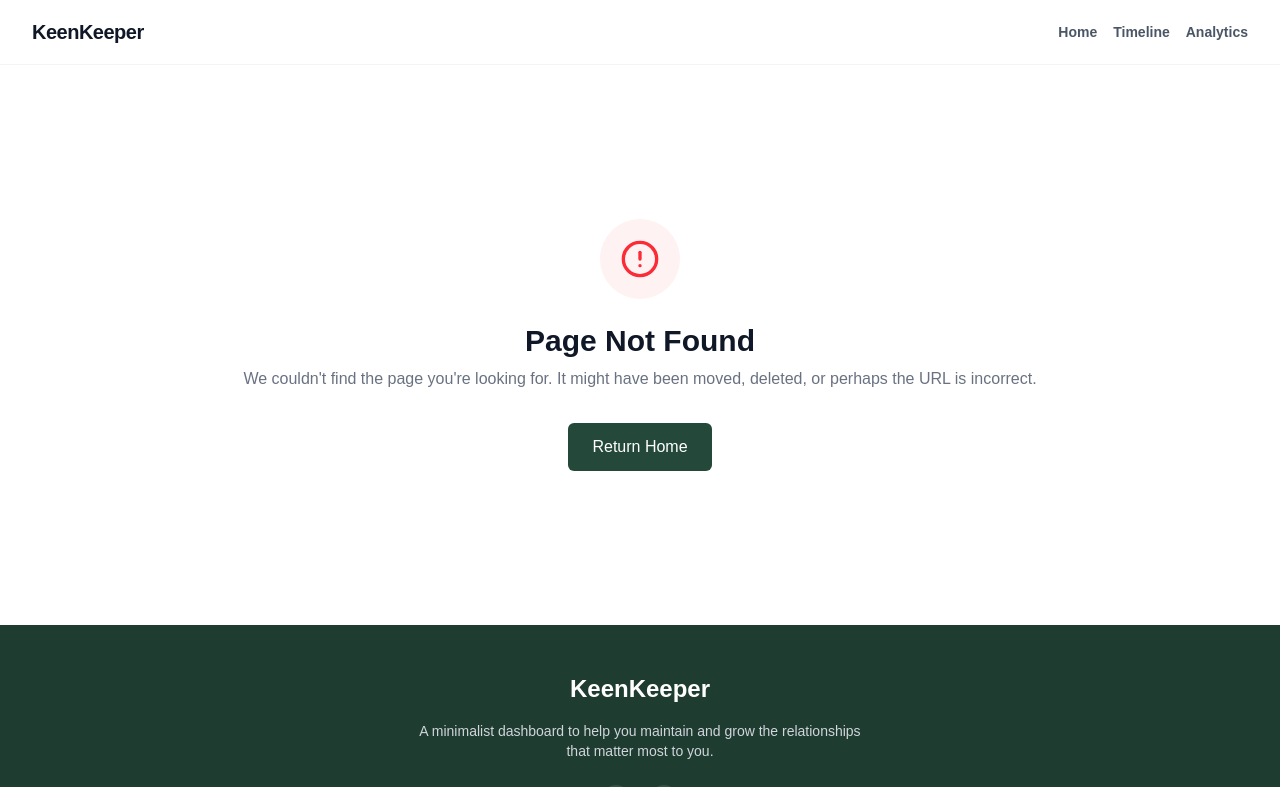
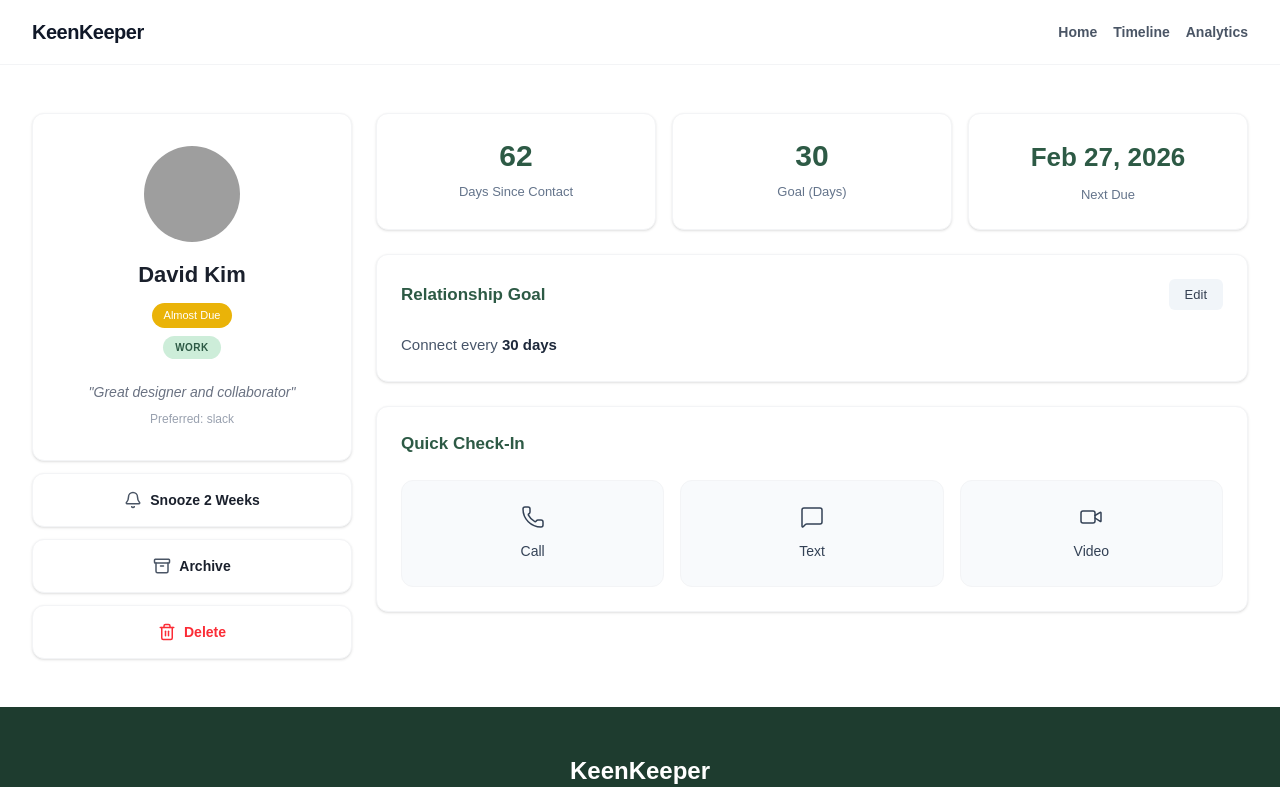
Before and after one commit to rihadjahanopu/b13-a7, a Next.js app: page /friend/1 in a window 1280 px wide. Before the commit this address had no page. Shown: the top 787 px of the page. Built offline with nearby package versions, Linux system fonts and the light colour scheme; grey boxes are pictures that could not be loaded.

Commit message:
Add FriendProfile component for displaying friend details and interactions

```diff
--- /dev/null
+++ b/src/app/friend/[id]/page.jsx
@@ -0,0 +1,178 @@
+'use client';
+
+import { useParams, useRouter } from 'next/navigation';
+import { useEffect, useState } from 'react';
+import { fetchFriendById } from '@/lib/mock-data';
+import { Bell, Archive, Trash2, Phone, MessageSquare, Video } from 'lucide-react';
+import toast from 'react-hot-toast';
+import { cn } from '@/lib/utils';
+import Link from 'next/link';
+import { addInteraction } from '@/app/actions';
+
+export default function FriendProfile() {
+  const params = useParams();
+  const router = useRouter();
+  const [friend, setFriend] = useState(null);
+  const [loading, setLoading] = useState(true);
+
+  useEffect(() => {
+    async function load() {
+      if (typeof params.id === 'string') {
+        const data = await fetchFriendById(params.id);
+        if (data) {
+          setFriend(data);
+        }
+      }
+      setLoading(false);
+    }
+    load();
+  }, [params.id]);
+
+  if (loading) {
+    return (
+      <div className="max-w-7xl mx-auto px-4 py-12 flex justify-center">
+        <div className="w-16 h-16 border-4 border-[#2d5a45]/20 border-t-[#2d5a45] rounded-full animate-spin"></div>
+      </div>
+    );
+  }
+
+  if (!friend) {
+    return (
+      <div className="max-w-7xl mx-auto px-4 py-12 text-center">
+        <h2 className="text-2xl font-bold mb-4">Friend not found</h2>
+        <button onClick={() => router.push('/')} className="text-[#2d5a45] hover:underline">
+          Return Home
+        </button>
+      </div>
+    );
+  }
+
+  const handleAction = async (action) => {
+    toast.success(`Interaction added to timeline!`, {
+      icon: action === 'call' ? '📞' : action === 'text' ? '💬' : '🎥',
+      duration: 3000,
+    });
+
+    await addInteraction(friend.id, friend.name, friend.avatar, action);
+  };
+
+  return (
+    <div className="max-w-7xl mx-auto px-4 sm:px-6 lg:px-8 py-12">
+
+      <div className="flex flex-col md:flex-row gap-6">
+
+        {/* Left Column */}
+        <div className="w-full md:w-[320px] flex-shrink-0 flex flex-col gap-3">
+          <div className="bg-white rounded-xl shadow-sm border border-gray-100 p-8 flex flex-col items-center text-center">
+            <div className="w-24 h-24 rounded-full overflow-hidden mb-4">
+              <img src={friend.avatar} alt={friend.name} className="w-full h-full object-cover" />
+            </div>
+
+            <h1 className="text-[22px] font-bold text-[#1a202c] mb-3">{friend.name}</h1>
+
+            <span className={cn(
+              "px-3 py-1 rounded-full text-[11px] font-medium text-white mb-2",
+              friend.status === 'On-Track' && "bg-[#2d5a45]",
+              friend.status === 'Almost Due' && "bg-[#eab308]",
+              friend.status === 'Overdue' && "bg-[#ef4444]"
+            )}>
+              {friend.status}
+            </span>
+
+            <div className="flex gap-2 justify-center mb-6">
+              {friend.tags?.map(tag => (
+                <span key={tag} className="px-3 py-1 rounded-full text-[10px] font-bold bg-[#cdedd9] text-[#2d5a45] uppercase tracking-wider">
+                  {tag}
+                </span>
+              ))}
+            </div>
+
+            <p className="text-gray-500 italic text-[14px] mb-2 leading-snug">
+              {friend.quote}
+            </p>
+            <p className="text-gray-400 text-[12px]">
+              Preferred: {friend.preferredContact}
+            </p>
+          </div>
+
+          <button className="w-full bg-white border border-gray-100 rounded-xl p-4 flex items-center justify-center gap-2 hover:bg-gray-50 transition-colors shadow-sm text-sm font-semibold text-[#1a202c]">
+            <Bell size={18} className="text-gray-600" />
+            Snooze 2 Weeks
+          </button>
+
+          <button className="w-full bg-white border border-gray-100 rounded-xl p-4 flex items-center justify-center gap-2 hover:bg-gray-50 transition-colors shadow-sm text-sm font-semibold text-[#1a202c]">
+            <Archive size={18} className="text-gray-600" />
+            Archive
+          </button>
+
+          <button className="w-full bg-white border border-gray-100 rounded-xl p-4 flex items-center justify-center gap-2 hover:bg-red-50 transition-colors shadow-sm text-sm font-semibold text-red-500">
+            <Trash2 size={18} className="text-red-500" />
+            Delete
+          </button>
+        </div>
+
+        {/* Right Column */}
+        <div className="flex-grow flex flex-col gap-6">
+
+          {/* Stats Row */}
+          <div className="grid grid-cols-1 sm:grid-cols-3 gap-4">
+            <div className="bg-white rounded-xl shadow-sm border border-gray-100 py-6 text-center">
+              <h3 className="text-3xl font-bold text-[#2d5a45] mb-2">{friend.daysSinceContact}</h3>
+              <p className="text-[#64748b] text-[13px]">Days Since Contact</p>
+            </div>
+            <div className="bg-white rounded-xl shadow-sm border border-gray-100 py-6 text-center">
+              <h3 className="text-3xl font-bold text-[#2d5a45] mb-2">{friend.goalDays}</h3>
+              <p className="text-[#64748b] text-[13px]">Goal (Days)</p>
+            </div>
+            <div className="bg-white rounded-xl shadow-sm border border-gray-100 py-6 text-center">
+              <h3 className="text-[22px] md:text-[26px] font-bold text-[#2d5a45] mb-2 whitespace-nowrap">{friend.nextDue}</h3>
+              <p className="text-[#64748b] text-[13px]">Next Due</p>
+            </div>
+          </div>
+
+          <div className="bg-white rounded-xl shadow-sm border border-gray-100 p-6">
+            <div className="flex justify-between items-center mb-6">
+              <h2 className="text-[17px] font-bold text-[#2d5a45]">Relationship Goal</h2>
+              <button className="bg-[#f1f5f9] text-gray-700 hover:bg-[#e2e8f0] px-4 py-1.5 rounded-md text-[13px] font-medium transition-colors">
+                Edit
+              </button>
+            </div>
+            <p className="text-[15px] text-[#475569]">
+              Connect every <span className="font-bold text-[#1e293b]">{friend.goalDays} days</span>
+            </p>
+          </div>
+
+          <div className="bg-white rounded-xl shadow-sm border border-gray-100 p-6">
+            <h2 className="text-[17px] font-bold text-[#2d5a45] mb-6">Quick Check-In</h2>
+            <div className="grid grid-cols-3 gap-4">
+              <button
+                onClick={() => handleAction('call')}
+                className="bg-[#f8fafc] border border-gray-100 hover:border-[#cbd5e1] hover:bg-white rounded-xl py-6 flex flex-col items-center justify-center gap-3 transition-all cursor-pointer"
+              >
+                <Phone size={24} className="text-[#334155] stroke-[1.5]" />
+                <span className="text-[14px] font-medium text-[#334155]">Call</span>
+              </button>
+
+              <button
+                onClick={() => handleAction('text')}
+                className="bg-[#f8fafc] border border-gray-100 hover:border-[#cbd5e1] hover:bg-white rounded-xl py-6 flex flex-col items-center justify-center gap-3 transition-all cursor-pointer"
+              >
+                <MessageSquare size={24} className="text-[#334155] stroke-[1.5]" />
+                <span className="text-[14px] font-medium text-[#334155]">Text</span>
+              </button>
+
+              <button
+                onClick={() => handleAction('video')}
+                className="bg-[#f8fafc] border border-gray-100 hover:border-[#cbd5e1] hover:bg-white rounded-xl py-6 flex flex-col items-center justify-center gap-3 transition-all cursor-pointer"
+              >
+                <Video size={24} className="text-[#334155] stroke-[1.5]" />
+                <span className="text-[14px] font-medium text-[#334155]">Video</span>
+              </button>
+            </div>
+          </div>
+
+        </div>
+      </div>
+    </div>
+  );
+}
```
